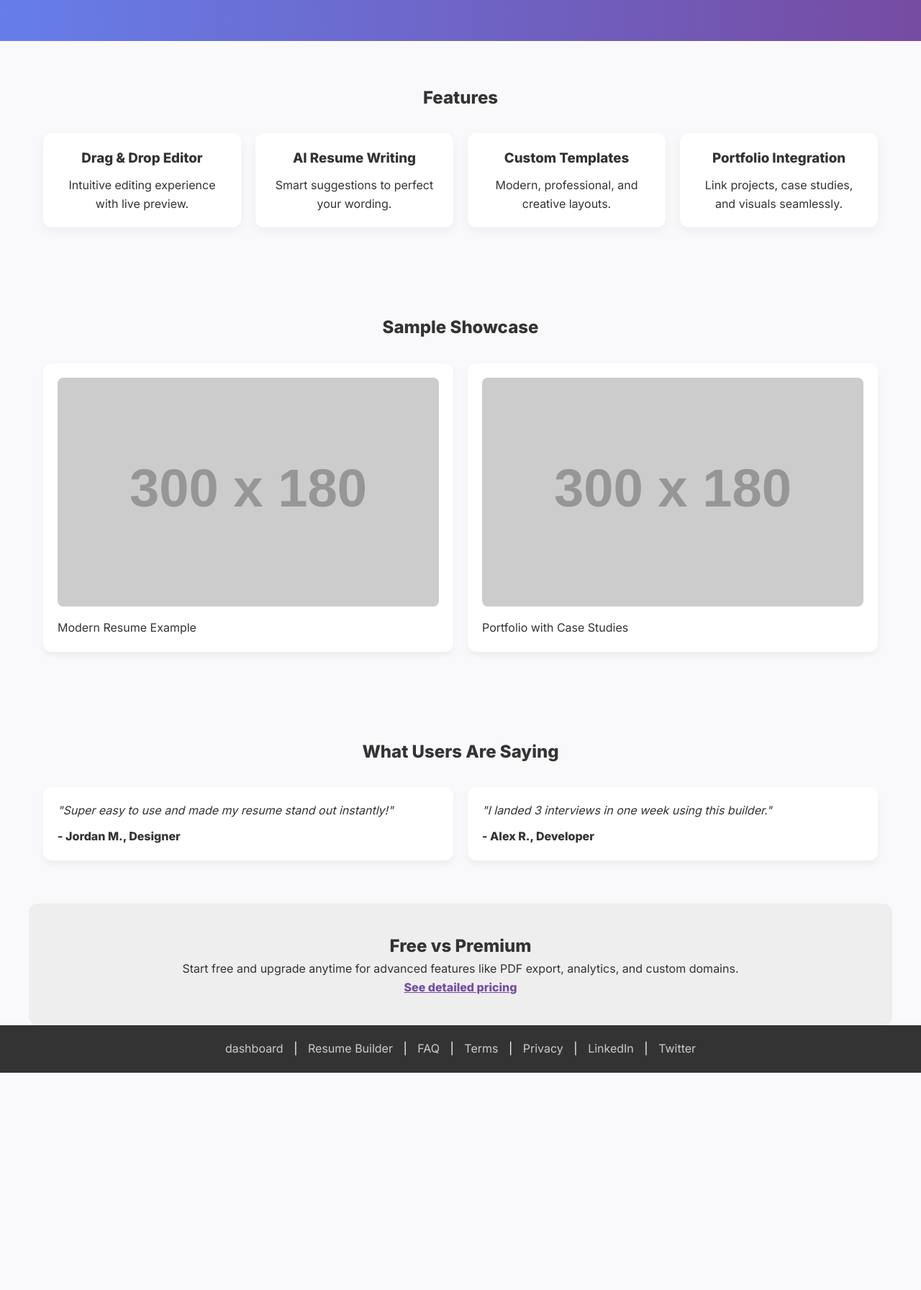
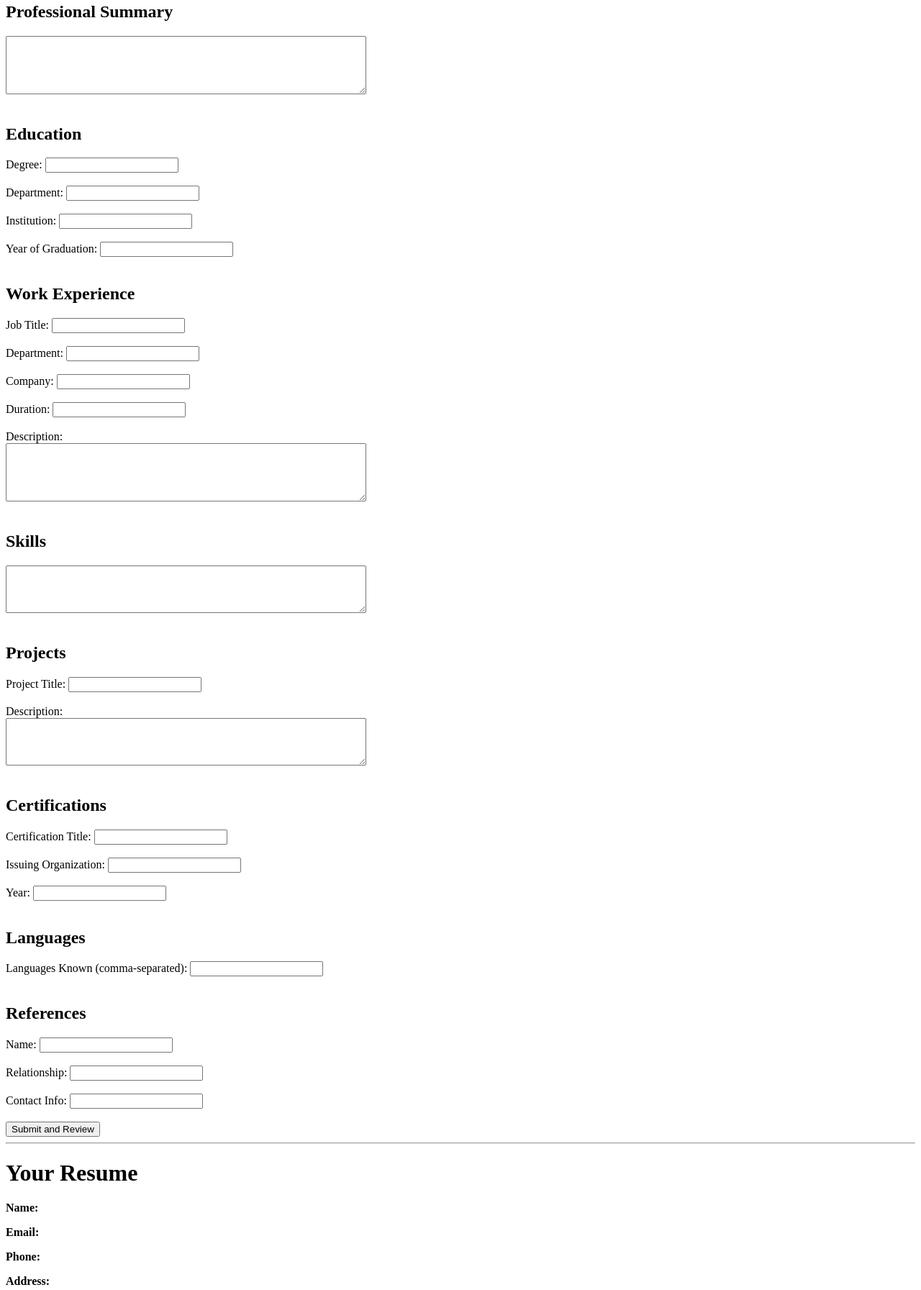
Before and after one commit to profileboostai/Resume-and-Portfolio-Builder, a plain HTML site: page index.html in a window 1280 px wide. Shown: the part 300-2093 px from the top of the page at 72% size. Before the commit the page ends 1791 px from the top, so only its background shows below. Drawn offline with Linux system fonts and the light colour scheme; placeholder pictures from the web are drawn by us.

Commit message:
Update index.html

```diff
--- a/index.html
+++ b/index.html
@@ -1,207 +1,119 @@
 <!DOCTYPE html>
-<html lang="en">
+<html>
 <head>
-  <meta charset="UTF-8" />
-  <meta name="viewport" content="width=device-width, initial-scale=1.0" />
-  <title>Interactive Resume & Portfolio Builder</title>
-  <link rel="preconnect" href="https://fonts.googleapis.com">
-  <link rel="preconnect" href="https://fonts.gstatic.com" crossorigin>
-  <link href="https://fonts.googleapis.com/css2?family=Inter:wght@400;600;800&display=swap" rel="stylesheet">
-  <style>
-    * {
-      box-sizing: border-box;
-      margin: 0;
-      padding: 0;
-    }
-    body {
-      font-family: 'Inter', sans-serif;
-      line-height: 1.6;
-      background: #f9f9fb;
-      color: #333;
-    }
-    header {
-      background: linear-gradient(to right, #667eea, #764ba2);
-      color: white;
-      padding: 60px 20px;
-      text-align: center;
-    }
-    header h1 {
-      font-size: 2.8rem;
-      margin-bottom: 20px;
-    }
-    .cta-buttons a {
-      display: inline-block;
-      padding: 12px 25px;
-      margin: 10px;
-      border-radius: 8px;
-      text-decoration: none;
-      font-weight: 600;
-      transition: 0.3s ease;
-    }
-    .cta-buttons .primary {
-      background: #fff;
-      color: #764ba2;
-    }
-    .cta-buttons .secondary {
-      border: 2px solid #fff;
-      color: #fff;
-    }
-    .section {
-      padding: 60px 20px;
-      max-width: 1200px;
-      margin: 0 auto;
-    }
-    .features {
-      display: flex;
-      flex-wrap: wrap;
-      gap: 20px;
-      justify-content: center;
-    }
-    .feature {
-      flex: 1 1 200px;
-      background: white;
-      border-radius: 12px;
-      padding: 20px;
-      box-shadow: 0 5px 15px rgba(0,0,0,0.05);
-      text-align: center;
-    }
-    .feature h3 {
-      margin-bottom: 10px;
-    }
-    .samples, .testimonials {
-      display: grid;
-      grid-template-columns: repeat(auto-fit, minmax(280px, 1fr));
-      gap: 20px;
-    }
-    .sample, .testimonial {
-      background: white;
-      border-radius: 12px;
-      padding: 20px;
-      box-shadow: 0 5px 10px rgba(0,0,0,0.05);
-    }
-    .testimonial p {
-      font-style: italic;
-    }
-    .testimonial span {
-      display: block;
-      margin-top: 10px;
-      font-weight: bold;
-    }
-    .pricing-summary {
-      text-align: center;
-      background: #eee;
-      padding: 40px 20px;
-      border-radius: 12px;
-    }
-    .pricing-summary a {
-      color: #764ba2;
-      font-weight: bold;
-      text-decoration: underline;
-    }
-    footer {
-      background: #333;
-      color: #fff;
-      text-align: center;
-      padding: 20px;
-    }
-    footer a {
-      color: #ccc;
-      margin: 0 10px;
-      text-decoration: none;
-    }
-    footer a:hover {
-      text-decoration: underline;
-    }
-  </style>
+  <title>Detailed Resume Builder</title>
 </head>
 <body>
-  <header>
-    <h1>Build Stunning Interactive Resumes & Portfolios in Minutes</h1>
-    <div class="cta-buttons">
-      <a href="#" class="primary">Get Started Free</a>
-      <a href="#" class="secondary">View Demo</a>
-    </div>
-  </header>
+  <h1>Detailed Resume Builder</h1>
 
-  <section class="section">
-    <h2 style="text-align:center; margin-bottom: 30px;">Features</h2>
-    <div class="features">
-      <div class="feature">
-        <h3>Drag & Drop Editor</h3>
-        <p>Intuitive editing experience with live preview.</p>
-      </div>
-      <div class="feature">
-        <h3>AI Resume Writing</h3>
-        <p>Smart suggestions to perfect your wording.</p>
-      </div>
-      <div class="feature">
-        <h3>Custom Templates</h3>
-        <p>Modern, professional, and creative layouts.</p>
-      </div>
-      <div class="feature">
-        <h3>Portfolio Integration</h3>
-        <p>Link projects, case studies, and visuals seamlessly.</p>
-      </div>
-    </div>
-  </section>
+  <form action="#review" method="get">
+    <!-- Personal Info -->
+    <h2>Personal Information</h2>
+    <label>Full Name: <input type="text" name="name" required></label><br><br>
+    <label>Email: <input type="email" name="email" required></label><br><br>
+    <label>Phone: <input type="text" name="phone" required></label><br><br>
+    <label>Address: <input type="text" name="address" required></label><br><br>
 
-  <section class="section">
-    <h2 style="text-align:center; margin-bottom: 30px;">Sample Showcase</h2>
-    <div class="samples">
-      <div class="sample">
-        <img src="https://via.placeholder.com/300x180" alt="Sample Resume" style="width:100%; border-radius: 8px;">
-        <p style="margin-top:10px;">Modern Resume Example</p>
-      </div>
-      <div class="sample">
-        <img src="https://via.placeholder.com/300x180" alt="Portfolio Preview" style="width:100%; border-radius: 8px;">
-        <p style="margin-top:10px;">Portfolio with Case Studies</p>
-      </div>
-    </div>
-  </section>
+    <!-- Summary -->
+    <h2>Professional Summary</h2>
+    <label><textarea name="summary" rows="5" cols="60" required></textarea></label><br><br>
 
-  <section class="section">
-    <h2 style="text-align:center; margin-bottom: 30px;">What Users Are Saying</h2>
-    <div class="testimonials">
-      <div class="testimonial">
-        <p>"Super easy to use and made my resume stand out instantly!"</p>
-        <span>- Jordan M., Designer</span>
-      </div>
-      <div class="testimonial">
-        <p>"I landed 3 interviews in one week using this builder."</p>
-        <span>- Alex R., Developer</span>
-      </div>
-    </div>
-  </section>
+    <!-- Education Section -->
+    <h2>Education</h2>
+    <label>Degree: <input type="text" name="degree" required></label><br><br>
+    <label>Department: <input type="text" name="department" required></label><br><br>
+    <label>Institution: <input type="text" name="school" required></label><br><br>
+    <label>Year of Graduation: <input type="text" name="year" required></label><br><br>
 
-  <section class="section pricing-summary">
-    <h2>Free vs Premium</h2>
-    <p>Start free and upgrade anytime for advanced features like PDF export, analytics, and custom domains.</p>
-    <p><a href="#">See detailed pricing</a></p>
-  </section>
+    <!-- Work Experience -->
+    <h2>Work Experience</h2>
+    <label>Job Title: <input type="text" name="job_title" required></label><br><br>
+    <label>Department: <input type="text" name="job_dept" required></label><br><br>
+    <label>Company: <input type="text" name="company" required></label><br><br>
+    <label>Duration: <input type="text" name="duration" required></label><br><br>
+    <label>Description:<br>
+      <textarea name="job_desc" rows="5" cols="60" required></textarea>
+    </label><br><br>
 
-  <footer>
-    <p>
-      <a href="dashboard.html">dashboard</a> |
-      <a href="resumebuilder.html">Resume Builder</a> |
-      <a href="#">FAQ</a> |
-      <a href="#">Terms</a> |
-      <a href="#">Privacy</a> |
-      <a href="#">LinkedIn</a> |
-      <a href="#">Twitter</a>
-    </p>
-  </footer>
+    <!-- Skills -->
+    <h2>Skills</h2>
+    <label><textarea name="skills" rows="4" cols="60" required></textarea></label><br><br>
 
-  <script>
-    // Smooth scroll for demo purpose
-    document.querySelectorAll('a[href^="#"]').forEach(anchor => {
-      anchor.addEventListener('click', function(e) {
-        e.preventDefault();
-        const target = document.querySelector(this.getAttribute('href'));
-        if (target) {
-          target.scrollIntoView({ behavior: 'smooth' });
-        }
-      });
-    });
-  </script>
+    <!-- Projects -->
+    <h2>Projects</h2>
+    <label>Project Title: <input type="text" name="project_title" required></label><br><br>
+    <label>Description:<br>
+      <textarea name="project_desc" rows="4" cols="60" required></textarea>
+    </label><br><br>
+
+    <!-- Certifications -->
+    <h2>Certifications</h2>
+    <label>Certification Title: <input type="text" name="cert_title"></label><br><br>
+    <label>Issuing Organization: <input type="text" name="cert_org"></label><br><br>
+    <label>Year: <input type="text" name="cert_year"></label><br><br>
+
+    <!-- Languages -->
+    <h2>Languages</h2>
+    <label>Languages Known (comma-separated): <input type="text" name="languages"></label><br><br>
+
+    <!-- References -->
+    <h2>References</h2>
+    <label>Name: <input type="text" name="ref_name"></label><br><br>
+    <label>Relationship: <input type="text" name="ref_relation"></label><br><br>
+    <label>Contact Info: <input type="text" name="ref_contact"></label><br><br>
+
+    <input type="submit" value="Submit and Review">
+  </form>
+
+  <hr>
+  <a name="review"></a>
+  <h1>Your Resume</h1>
+
+  <!-- Display Resume Section (Placeholders - not dynamic in pure HTML) -->
+  <p><strong>Name:</strong> <span id="r_name"></span></p>
+  <p><strong>Email:</strong> <span id="r_email"></span></p>
+  <p><strong>Phone:</strong> <span id="r_phone"></span></p>
+  <p><strong>Address:</strong> <span id="r_address"></span></p>
+
+  <h2>Professional Summary</h2>
+  <p id="r_summary"></p>
+
+  <h2>Education</h2>
+  <p><strong>Degree:</strong> <span id="r_degree"></span></p>
+  <p><strong>Department:</strong> <span id="r_department"></span></p>
+  <p><strong>Institution:</strong> <span id="r_school"></span></p>
+  <p><strong>Year:</strong> <span id="r_year"></span></p>
+
+  <h2>Work Experience</h2>
+  <p><strong>Job Title:</strong> <span id="r_job_title"></span></p>
+  <p><strong>Department:</strong> <span id="r_job_dept"></span></p>
+  <p><strong>Company:</strong> <span id="r_company"></span></p>
+  <p><strong>Duration:</strong> <span id="r_duration"></span></p>
+  <p id="r_job_desc"></p>
+
+  <h2>Skills</h2>
+  <p id="r_skills"></p>
+
+  <h2>Projects</h2>
+  <p><strong>Title:</strong> <span id="r_project_title"></span></p>
+  <p id="r_project_desc"></p>
+
+  <h2>Certifications</h2>
+  <p><strong>Title:</strong> <span id="r_cert_title"></span></p>
+  <p><strong>Issued By:</strong> <span id="r_cert_org"></span></p>
+  <p><strong>Year:</strong> <span id="r_cert_year"></span></p>
+
+  <h2>Languages</h2>
+  <p id="r_languages"></p>
+
+  <h2>References</h2>
+  <p><strong>Name:</strong> <span id="r_ref_name"></span></p>
+  <p><strong>Relation:</strong> <span id="r_ref_relation"></span></p>
+  <p><strong>Contact:</strong> <span id="r_ref_contact"></span></p>
+
+  <br><br>
+  <button onclick="window.print()">Print Resume</button>
+
+  <!-- Note: This template does not show submitted values unless enhanced with JavaScript -->
 </body>
 </html>
```
